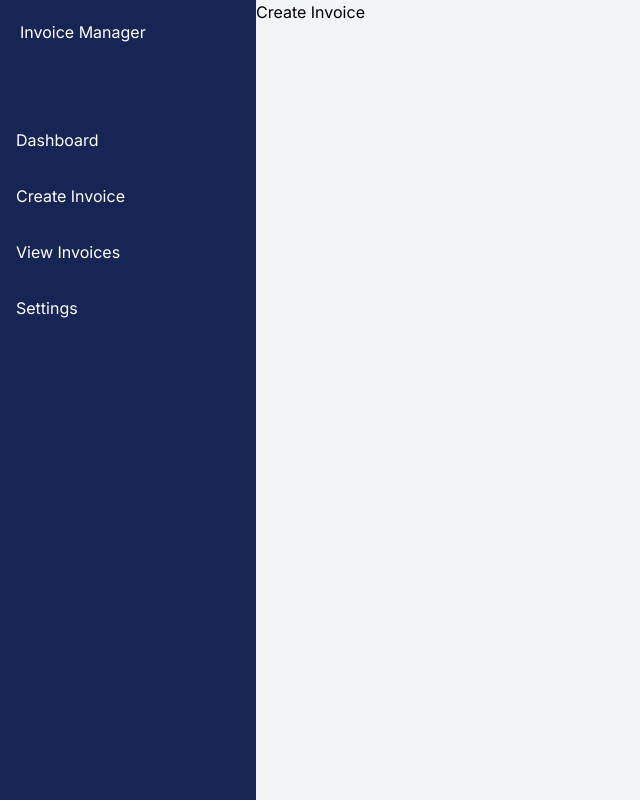
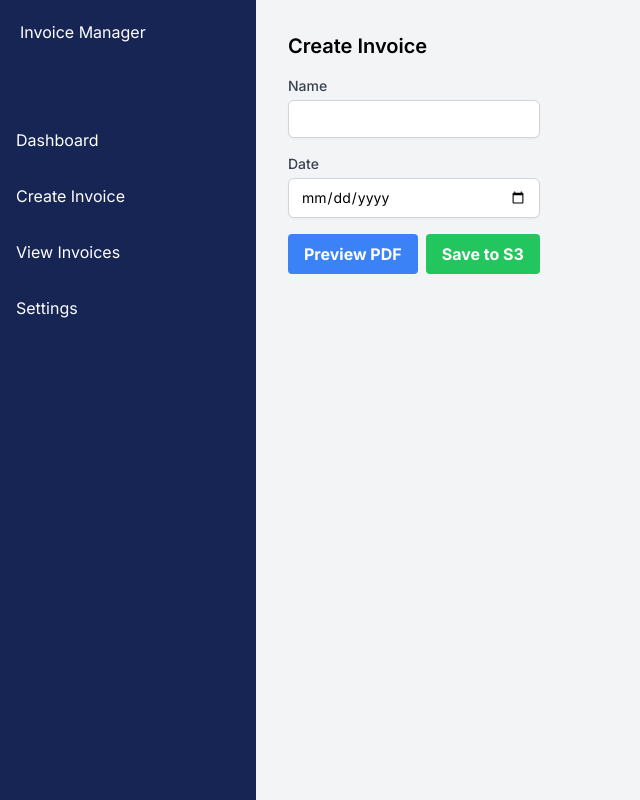
Before and after one commit to Ax2Tech/InvoiceManager, a Next.js app: page /CreateInvoice in a window 1280 px wide. Shown: the whole page, without its empty margins (0-640 px from the left). Built offline with nearby package versions, Linux system fonts and the light colour scheme.

Commit message:
api routes setup, and create invoice page

```diff
--- a/src/app/CreateInvoice/page.jsx
+++ b/src/app/CreateInvoice/page.jsx
@@ -1,6 +1,85 @@
-export default function Home() {
+'use client'
+import { useState } from 'react';
+
+export default function CreateInvoice() {
+    const [invoiceData, setInvoiceData] = useState({
+        name: '',
+        date: ''
+    });
+
+    const handleChange = (event) => {
+        const { name, value } = event.target;
+        setInvoiceData(prev => ({
+            ...prev,
+            [name]: value
+        }));
+    };
+
+    const handlePreview = async () => {
+        const response = await fetch('/api/preview', {
+            method: 'POST',
+            headers: {
+                'Content-Type': 'application/json'
+            },
+            body: JSON.stringify(invoiceData)
+        });
+        if (response.ok) {
+            const blob = await response.blob();
+            const url = window.URL.createObjectURL(blob);
+            window.open(url, '_blank');
+        }
+    };
+
+    const handleSave = async () => {
+        const response = await fetch('/api/save', {
+            method: 'POST',
+            headers: {
+                'Content-Type': 'application/json'
+            },
+            body: JSON.stringify(invoiceData)
+        });
+        if (response.ok) {
+            alert('Invoice saved successfully!');
+        }
+    };
+
     return (
-        <p>Create Invoice</p>
-
+        <div className="p-8">
+            <h1 className="text-xl font-semibold mb-4">Create Invoice</h1>
+            <form onSubmit={(e) => e.preventDefault()}>
+                <div className="mb-4">
+                    <label htmlFor="name" className="block text-sm font-medium text-gray-700">
+                        Name
+                    </label>
+                    <input
+                        type="text"
+                        id="name"
+                        name="name"
+                        value={invoiceData.name}
+                        onChange={handleChange}
+                        className="mt-1 block w-full px-3 py-2 border border-gray-300 rounded-md shadow-sm focus:outline-none focus:ring-indigo-500 focus:border-indigo-500 sm:text-sm"
+                    />
+                </div>
+                <div className="mb-4">
+                    <label htmlFor="date" className="block text-sm font-medium text-gray-700">
+                        Date
+                    </label>
+                    <input
+                        type="date"
+                        id="date"
+                        name="date"
+                        value={invoiceData.date}
+                        onChange={handleChange}
+                        className="mt-1 block w-full px-3 py-2 border border-gray-300 rounded-md shadow-sm focus:outline-none focus:ring-indigo-500 focus:border-indigo-500 sm:text-sm"
+                    />
+                </div>
+                <button type="button" onClick={handlePreview} className="bg-blue-500 hover:bg-blue-700 text-white font-bold py-2 px-4 rounded mr-2">
+                    Preview PDF
+                </button>
+                <button type="button" onClick={handleSave} className="bg-green-500 hover:bg-green-700 text-white font-bold py-2 px-4 rounded">
+                    Save to S3
+                </button>
+            </form>
+        </div>
     );
 }
--- a/src/app/layout.js
+++ b/src/app/layout.js
@@ -18,24 +18,24 @@ export default function RootLayout({ children }) {
       <div className="w-64 h-full bg-blue-950 text-white">
         <div className="p-5">Invoice Manager</div>
         <ul className="mt-12">
+          <Link href="/">
           <li className="p-4 hover:bg-blue-700 cursor-pointer">
-            <Link href="/">
               Dashboard
-            </Link></li>
+            </li></Link>
+          <Link href="/CreateInvoice">
           <li className="p-4 hover:bg-blue-700 cursor-pointer">
-            <Link href="/CreateInvoice">
               Create Invoice
-            </Link></li>
-          <li className="p-4 hover:bg-blue-700 cursor-pointer">
-            <Link href="/ViewInvoices">
+            </li></Link>
+          <Link href="/ViewInvoices">
+            <li className="p-4 hover:bg-blue-700 cursor-pointer">
               View Invoices
-            </Link>
+            </li>
+          </Link>
+          <Link href="/Settings">
+            <li className="p-4 hover:bg-blue-700 cursor-pointer">
+              Settings
           </li>
-          <li className="p-4 hover:bg-blue-700 cursor-pointer">
-            <Link href="/Settings">
-              Settings
-            </Link>
-          </li>
+          </Link>
         </ul>
       </div>
       {children}
```
Also changed, not shown: src/app/api/preview/route.js (added), src/app/api/route.js (added).
